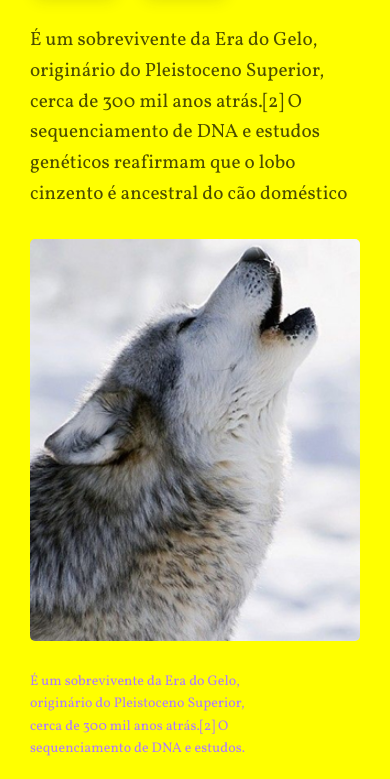
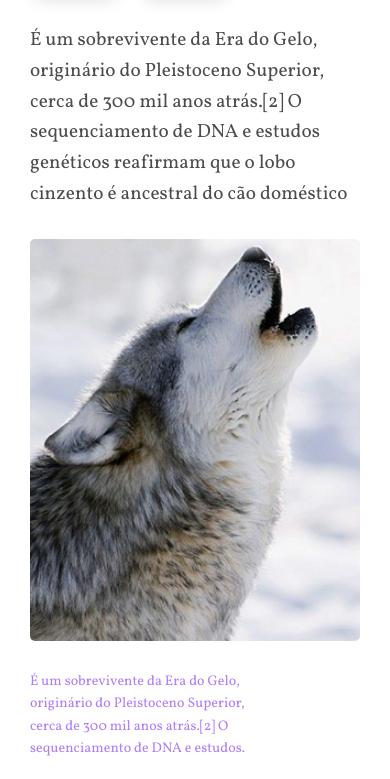
Before and after one commit to ledener/CSS-Grid-Origamid, a plain HTML site: page index.html in a window 390 px wide. Shown: the part 561-1340 px from the top of the page. Drawn offline with Linux system fonts and the light colour scheme; files whose address does not match are found by name.

Commit message:
responsive complete

```diff
--- a/style.scss
+++ b/style.scss
@@ -201,6 +201,7 @@ img {
         align-content:start;
         padding: 30px;
         gap: 30px;
+        grid-template-columns: repeat(auto-fit, minmax(150px 1fr));
     }
     .footer {
         grid-area: footer;
@@ -214,7 +215,6 @@ img {
 }
 @media (max-width:1200px){
     .structure {
-        background: red;
         grid-template-areas:
         "header header header"
         "sidenav content content"
@@ -225,7 +225,6 @@ img {
 }
 @media (max-width:768px){
     .structure {
-        background: green;
         grid-template-columns: 100%;
         grid-template-areas:
         "header "
@@ -262,7 +261,7 @@ img {
 }
 @media (max-width:600px){
     .structure .content {
-        background: yellow;
         grid-template-columns: auto;
+
     }
 }
```
Also changed, not shown: style.css, 1 other file.
